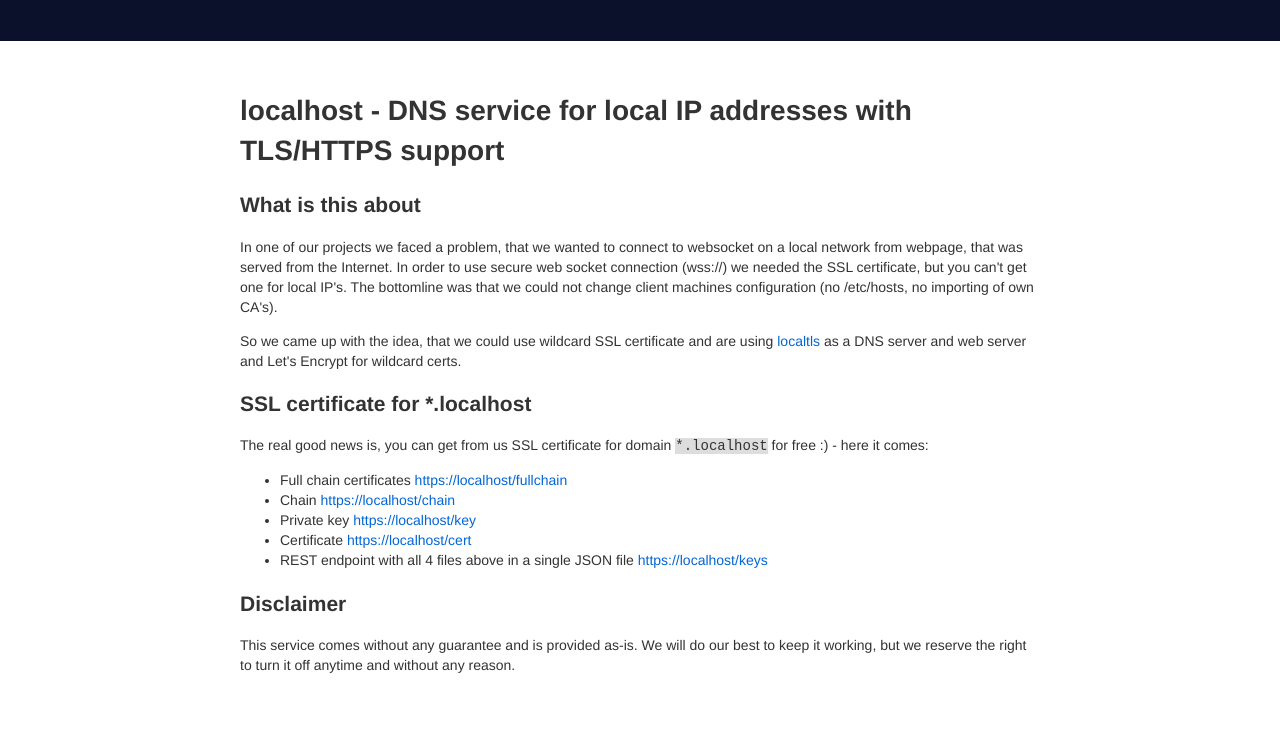
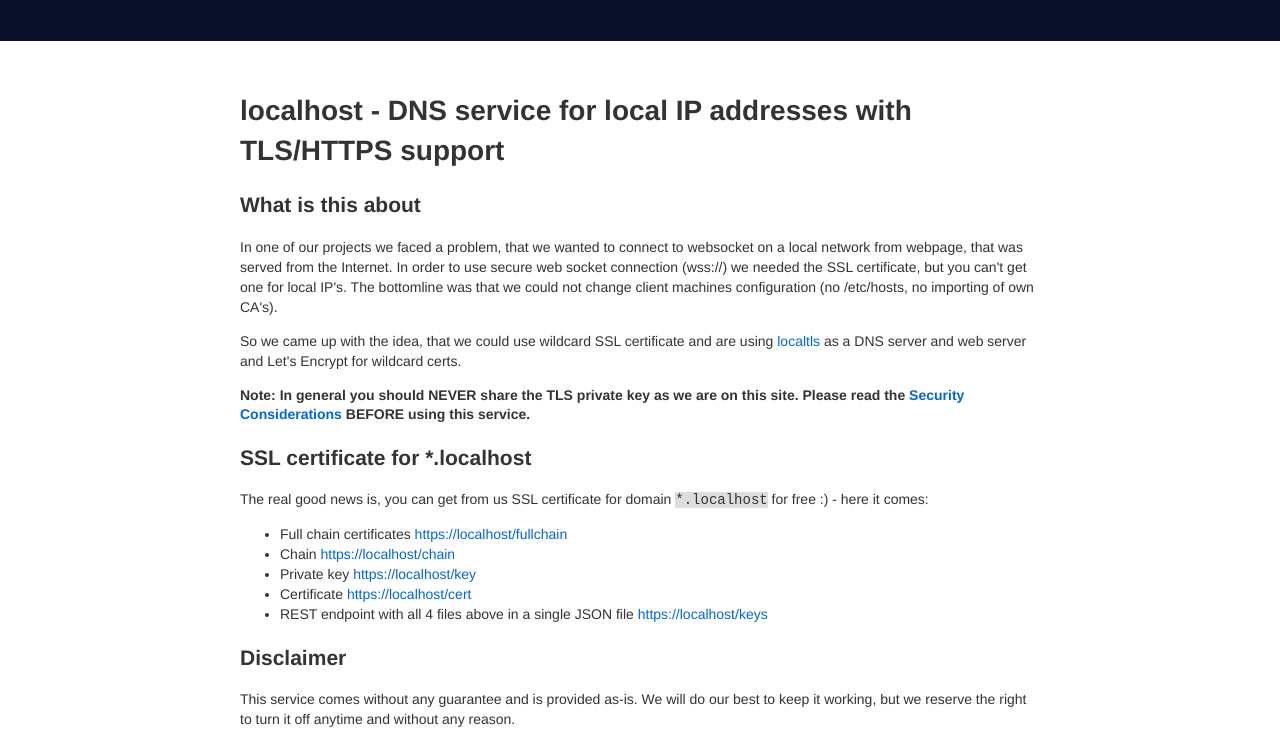
Before and after one commit to Corollarium/localtls, a plain HTML site: page www/index.html in a window 1280 px wide. Shown: the part 130-874 px from the top of the page. Before the commit the page ends 820 px from the top, so only its background shows below. Drawn offline with Linux system fonts and the light colour scheme.

Commit message:
add security warning to index.html per feedback

```diff
--- a/www/index.html
+++ b/www/index.html
@@ -65,6 +65,8 @@
         <a href="https://github.com/Corollarium/localtls">localtls</a> as a DNS server and web server
         and Let's Encrypt for wildcard certs.</p>
 
+    <p style="font-weight: bold">Note: In general you should NEVER share the TLS private key as we are on this site.  Please read the <a href="https://github.com/Corollarium/localtls#security-considerations">Security Considerations</a> BEFORE using this service.</p>
+
     <h2 >SSL certificate for *.<span class="set_url">Domain here</span></h2>
     <p>The real good news is, you can get from us SSL certificate for domain <code>*.<span class="set_url">Domain here</span></code> for free
         :) - here it comes:</p>
```
